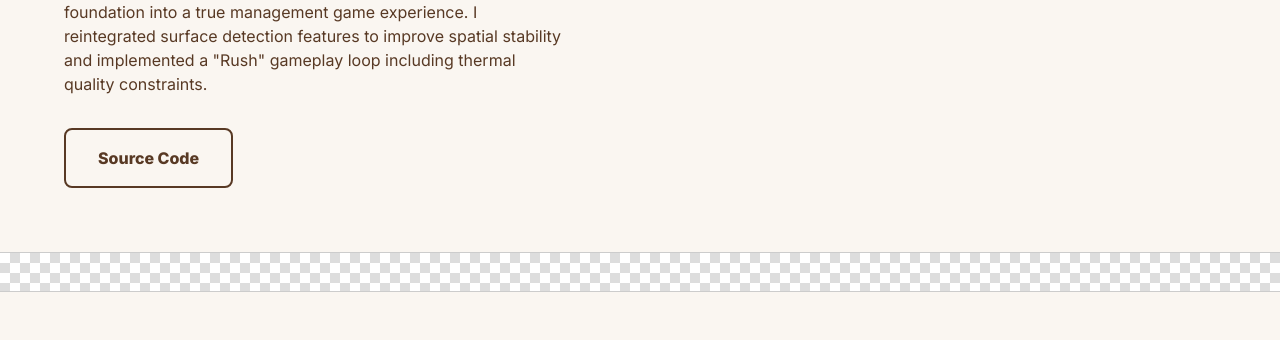
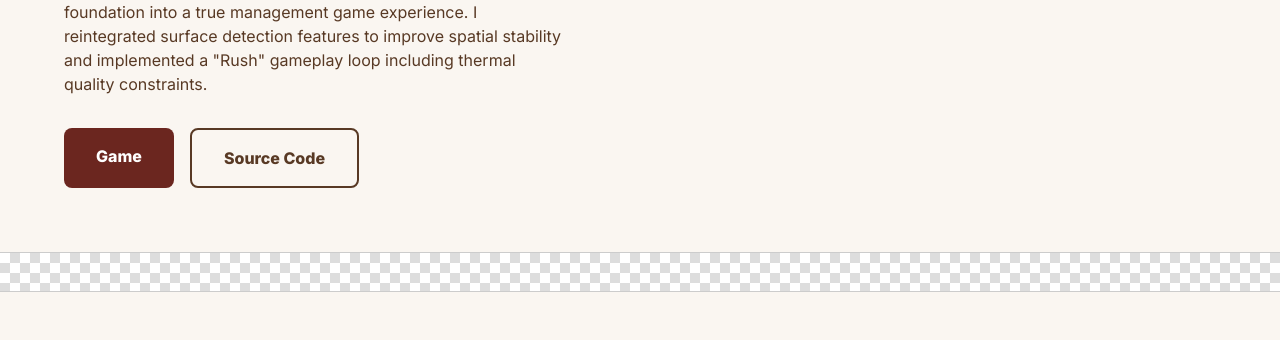
Before and after one commit to mAnon-lipp/SiteSAE402, a plain HTML site: page manon.html in a window 1280 px wide. Shown: the part 460-800 px from the top of the page. Drawn offline with Linux system fonts and the light colour scheme.

Commit message:
Fix bouton and img

```diff
--- a/manon.html
+++ b/manon.html
@@ -47,6 +47,10 @@
             </p>
 
             <div class="hero__actions">
+              <a href="https://manon-lipp.github.io/SAE-402/" class="button button--primary"
+                >Game</a
+              >
+
               <a
                 href="https://github.com/mAnon-lipp/SAE-402"
                 class="button button--secondary"
```
Also changed, not shown: index.html (+5 -1 lines), 1 other file.
